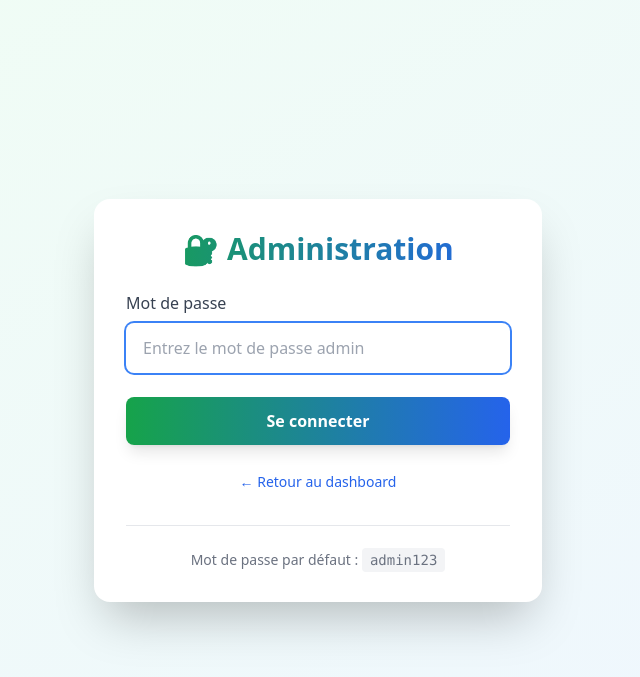
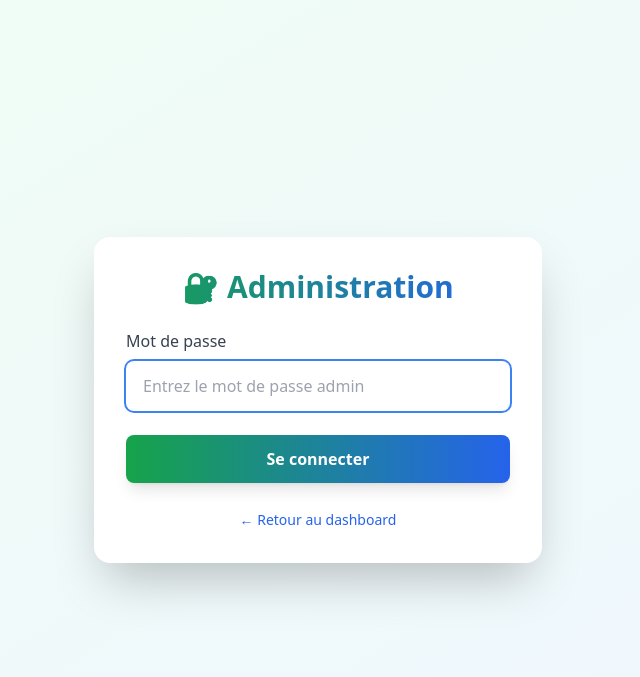
Before and after one commit to fasanicam/ferme-dashboard, a Flask app: page /login in a window 1280 px wide. Shown: the top 677 px of the page, without its empty margins (322-962 px from the left). Run offline with Flask 3, Linux system fonts and the light colour scheme; some libraries are stand-ins or nearby versions.

Commit message:
feat: Change admin password and test MQTT connection
- Change admin password from admin123 to jesuisdavid
- Remove default password display from login page
- Update ADMIN_PASSWORD environment variable
- Test MQTT broker connection to mqtt.dev.icam.school

```diff
--- a/app.py
+++ b/app.py
@@ -11,11 +11,8 @@ app = Flask(__name__)
 app.config['SECRET_KEY'] = os.environ.get('SECRET_KEY', 'dev-secret-key-change-in-production')
 socketio = SocketIO(app, async_mode='eventlet')
 
-# Admin password (hashed with bcrypt)
-# Default password: admin123
-ADMIN_PASSWORD_HASH = os.environ.get('ADMIN_PASSWORD_HASH',
-    'pbkdf2:sha256:600000$9xKzJ8YvXqMfQRLZ$e8c8f5e5c8f5e5c8f5e5c8f5e5c8f5e5c8f5e5c8f5e5c8f5e5c8f5e5c8f5e5c8')
-# To generate a new hash: from werkzeug.security import generate_password_hash; print(generate_password_hash('your_password'))
+# Admin password
+ADMIN_PASSWORD = os.environ.get('ADMIN_PASSWORD', 'jesuisdavid')
 
 # Initialize DB
 database.init_db()
@@ -144,7 +141,7 @@ def login():
     if request.method == "POST":
         password = request.form.get("password")
         # For simplicity, we'll accept the plain password "admin123"
-        if password == "admin123":
+        if password == ADMIN_PASSWORD:
             session['admin_logged_in'] = True
             return redirect(url_for('admin'))
         else:
--- a/templates/login.html
+++ b/templates/login.html
@@ -38,10 +38,6 @@
         <div class="mt-6 text-center">
             <a href="/" class="text-blue-600 hover:text-blue-800 text-sm">← Retour au dashboard</a>
         </div>
-
-        <div class="mt-8 pt-6 border-t border-gray-200 text-center text-sm text-gray-500">
-            <p>Mot de passe par défaut : <code class="bg-gray-100 px-2 py-1 rounded">admin123</code></p>
-        </div>
     </div>
 </body>
 
```
